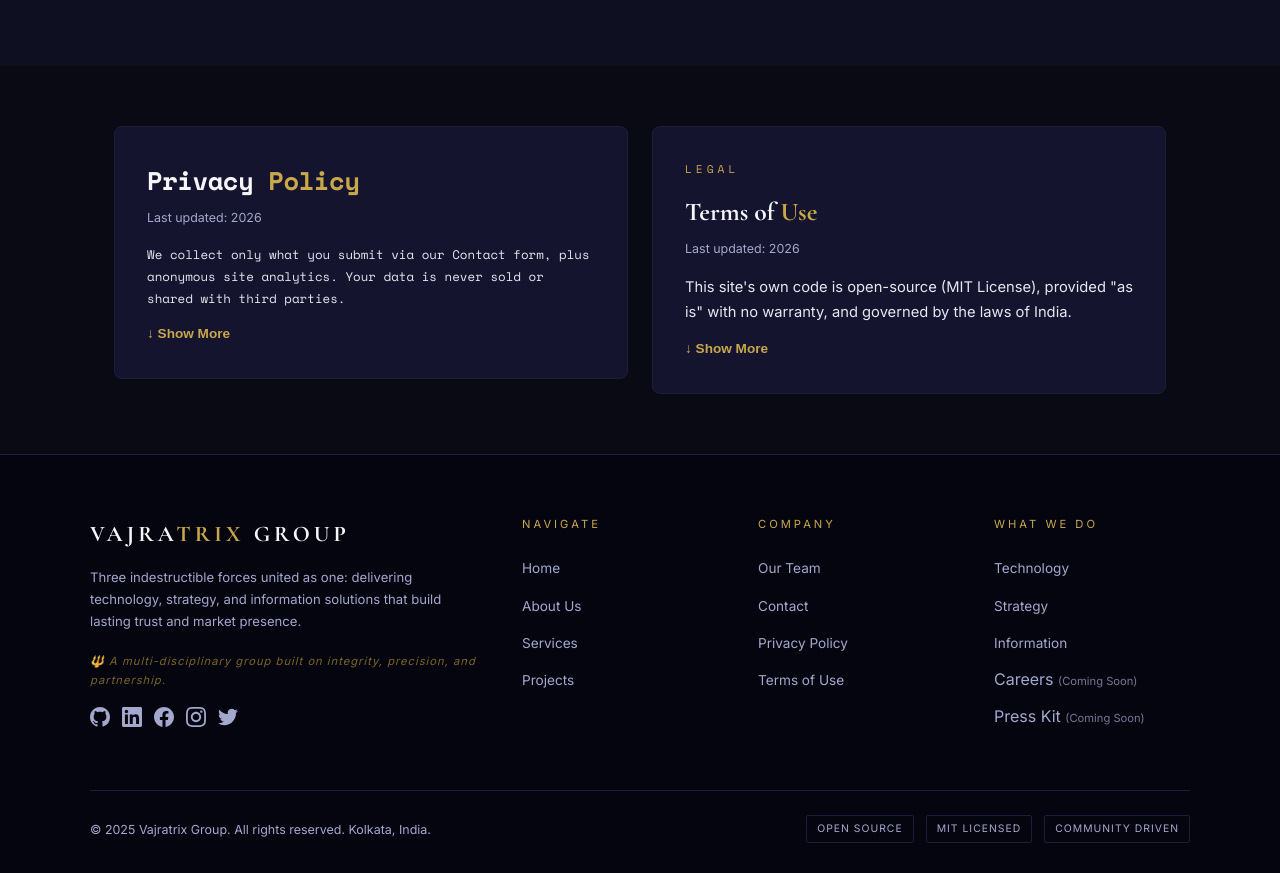
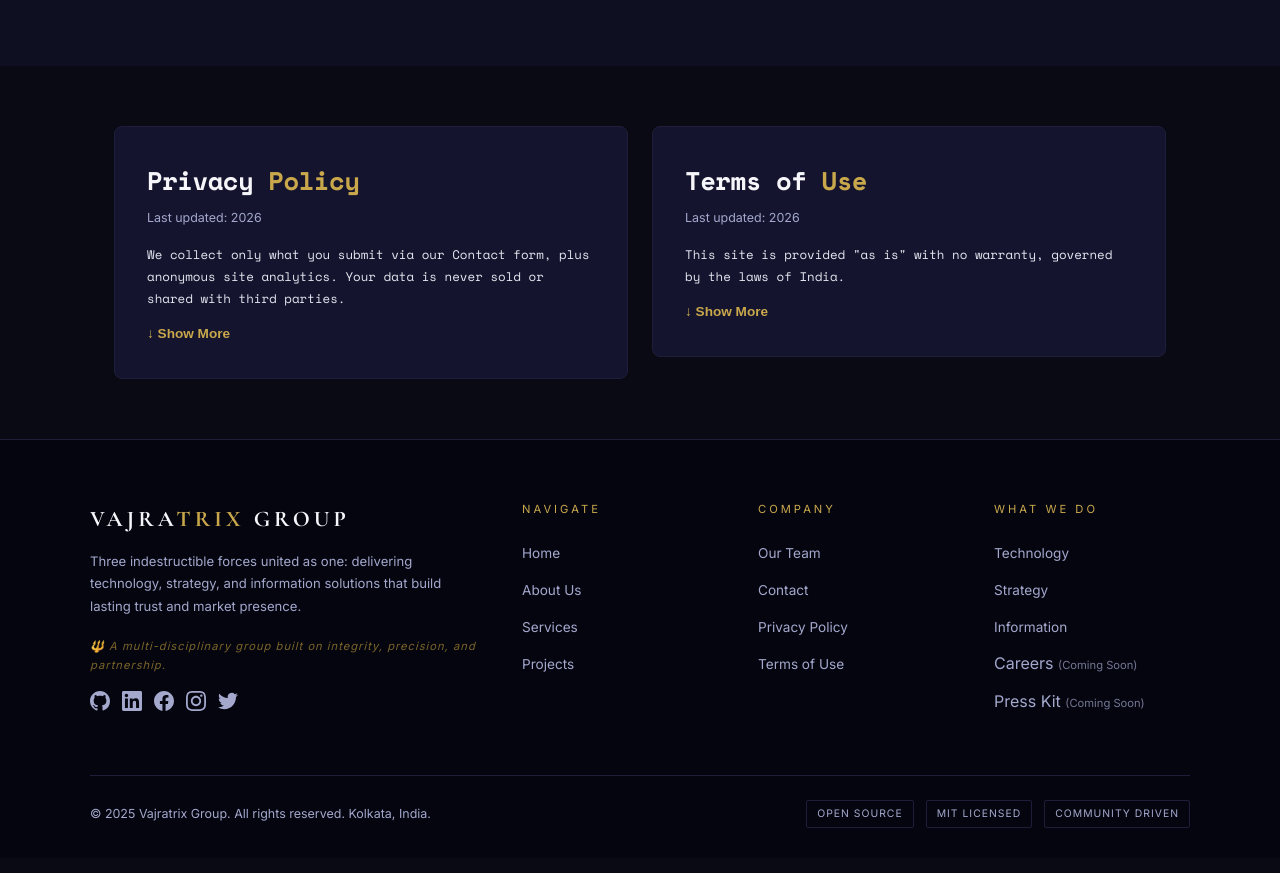
Before and after one commit to vajratrix/vajratrix.github.io, a React (Vite) app: page / in a window 1280 px wide. Shown: the part 5280-6153 px from the top of the page. Built offline with nearby package versions, Linux system fonts and the light colour scheme.

Commit message:
Officially launch
Updated the Terms of Use component to improve structure and readability. Simplified text and styling for better clarity.

```diff
--- a/src/components/TermsOfUse.tsx
+++ b/src/components/TermsOfUse.tsx
@@ -4,7 +4,7 @@ export default function TermsOfUse() {
   const [expanded, setExpanded] = useState(false)
 
   return (
-    <div id="terms-of-use" style={{
+    <div id="terms-of-use" className="legal-card" style={{
       background: 'var(--navy2)',
       border: '1px solid var(--border)',
       borderRadius: '8px',
@@ -12,47 +12,43 @@ export default function TermsOfUse() {
       flex: 1,
       minWidth: '300px',
     }}>
-      <div className="section-label" style={{ fontSize: '0.7rem' }}>Legal</div>
-      <h3 style={{ fontFamily: "'Cormorant Garamond', serif", fontSize: '1.6rem', color: 'var(--white)', margin: '6px 0 4px' }}>
+      <h3 style={{ fontSize: '1.6rem', color: 'var(--white)', margin: '0 0 4px' }}>
         Terms of <span style={{ color: 'var(--gold)' }}>Use</span>
       </h3>
       <p style={{ fontSize: '0.78rem', color: 'var(--muted)', marginBottom: '16px' }}>Last updated: 2026</p>
 
-      <p style={{ color: 'var(--text)', lineHeight: 1.7, fontSize: '0.92rem' }}>
-        This site's own code is open-source (MIT License), provided "as is" with no warranty, and governed by the laws of India.
+      <p className="legal-text">
+        This site is provided "as is" with no warranty, governed by the laws of India.
       </p>
 
       {expanded && (
-        <div style={{ color: 'var(--text)', lineHeight: 1.7, fontSize: '0.92rem', marginTop: '18px' }}>
-          <h4 style={{ color: 'var(--gold)', marginTop: '20px', marginBottom: '8px', fontSize: '0.95rem' }}>Who This Applies To</h4>
-          <p>These terms cover vajratrix.github.io — the Vajratrix Group website itself. Our individual open-source projects (Daily DNA, ExamForge, and future ones like our planned Discussion Forum) may carry their own separate license terms in their respective repositories.</p>
+        <div className="legal-text" style={{ marginTop: '10px' }}>
+          <h4>Scope</h4>
+          <p>These terms cover vajratrix.github.io. Our individual products (Daily DNA, ExamForge, and future releases) may carry their own separate terms.</p>
 
-          <h4 style={{ color: 'var(--gold)', marginTop: '20px', marginBottom: '8px', fontSize: '0.95rem' }}>Open Source</h4>
-          <p>This website's own source code is open-source under the MIT License — see our <a href="https://github.com/vajratrix/vajratrix.github.io/blob/main/LICENSE" target="_blank" rel="noopener" style={{ color: 'var(--gold)' }}>LICENSE file</a> for the full license text. You're free to view, fork, and reuse it under those terms.</p>
+          <h4>No Warranty</h4>
+          <p>Content is provided as is. We aim for accuracy and uptime, but can't guarantee uninterrupted availability or error-free information.</p>
 
-          <h4 style={{ color: 'var(--gold)', marginTop: '20px', marginBottom: '8px', fontSize: '0.95rem' }}>No Warranty</h4>
-          <p>This site and the information on it are provided "as is," without warranty of any kind. As a volunteer-run, non-commercial collective, we make reasonable effort to keep information accurate and the site running, but we can't guarantee uninterrupted availability or that every statement on the site is error-free.</p>
+          <h4>Acceptable Use</h4>
+          <p>Don't use our Contact form to submit spam, malicious content, or anything illegal. We may block submissions that violate this.</p>
 
-          <h4 style={{ color: 'var(--gold)', marginTop: '20px', marginBottom: '8px', fontSize: '0.95rem' }}>Acceptable Use</h4>
-          <p>Please don't use our Contact or Feedback forms to submit spam, malicious content, or anything illegal. We reserve the right to ignore or block submissions that violate this.</p>
+          <h4>Intellectual Property</h4>
+          <p>The Vajratrix name, logo, and brand assets belong to Vajratrix Group, except where specific code or products are separately licensed.</p>
 
-          <h4 style={{ color: 'var(--gold)', marginTop: '20px', marginBottom: '8px', fontSize: '0.95rem' }}>Intellectual Property</h4>
-          <p>The Vajratrix name, logo, and brand assets are the property of Vajratrix Group, except where we've explicitly open-sourced them. Our published code is separately licensed as noted above.</p>
+          <h4>Third-Party Links</h4>
+          <p>This site may link to third-party sites. We aren't responsible for their content or practices.</p>
 
-          <h4 style={{ color: 'var(--gold)', marginTop: '20px', marginBottom: '8px', fontSize: '0.95rem' }}>Third-Party Links</h4>
-          <p>This site may link to third-party sites (like GitHub). We aren't responsible for the content or practices of sites we don't control.</p>
+          <h4>Limitation of Liability</h4>
+          <p>To the fullest extent permitted by law, Vajratrix Group isn't liable for damages arising from your use of this site or our products.</p>
 
-          <h4 style={{ color: 'var(--gold)', marginTop: '20px', marginBottom: '8px', fontSize: '0.95rem' }}>Limitation of Liability</h4>
-          <p>To the fullest extent permitted by law, Vajratrix Group and its members aren't liable for any damages arising from your use of this site or our free, open-source tools.</p>
+          <h4>Governing Law</h4>
+          <p>These terms are governed by the laws of India and are a plain-language starting point, not a substitute for legal advice.</p>
 
-          <h4 style={{ color: 'var(--gold)', marginTop: '20px', marginBottom: '8px', fontSize: '0.95rem' }}>Governing Law</h4>
-          <p>These terms are governed by the laws of India. This section, like the rest of this document, is a plain-language starting point — not a substitute for advice from a qualified lawyer, particularly if you plan to offer paid services in the future.</p>
+          <h4>Updates</h4>
+          <p>We may revise these terms as our offerings evolve. The date above reflects the latest revision.</p>
 
-          <h4 style={{ color: 'var(--gold)', marginTop: '20px', marginBottom: '8px', fontSize: '0.95rem' }}>Changes to These Terms</h4>
-          <p>We may update these terms as the site or our offerings evolve. The "Last updated" date at the top reflects the most recent revision.</p>
-
-          <h4 style={{ color: 'var(--gold)', marginTop: '20px', marginBottom: '8px', fontSize: '0.95rem' }}>Contact</h4>
-          <p>Questions about these terms? Email us at connect2vajratrix@gmail.com.</p>
+          <h4>Contact</h4>
+          <p>Questions? Email connect2vajratrix@gmail.com.</p>
         </div>
       )}
 
```
